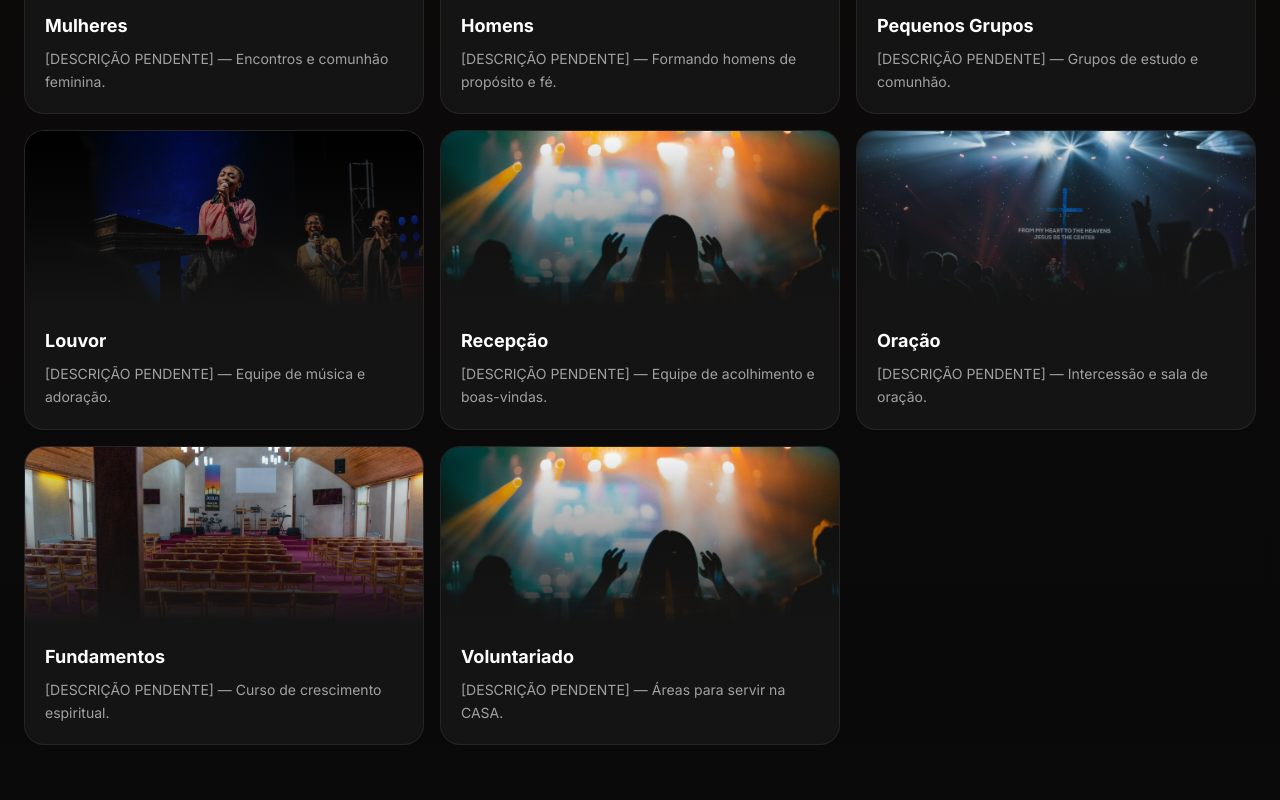
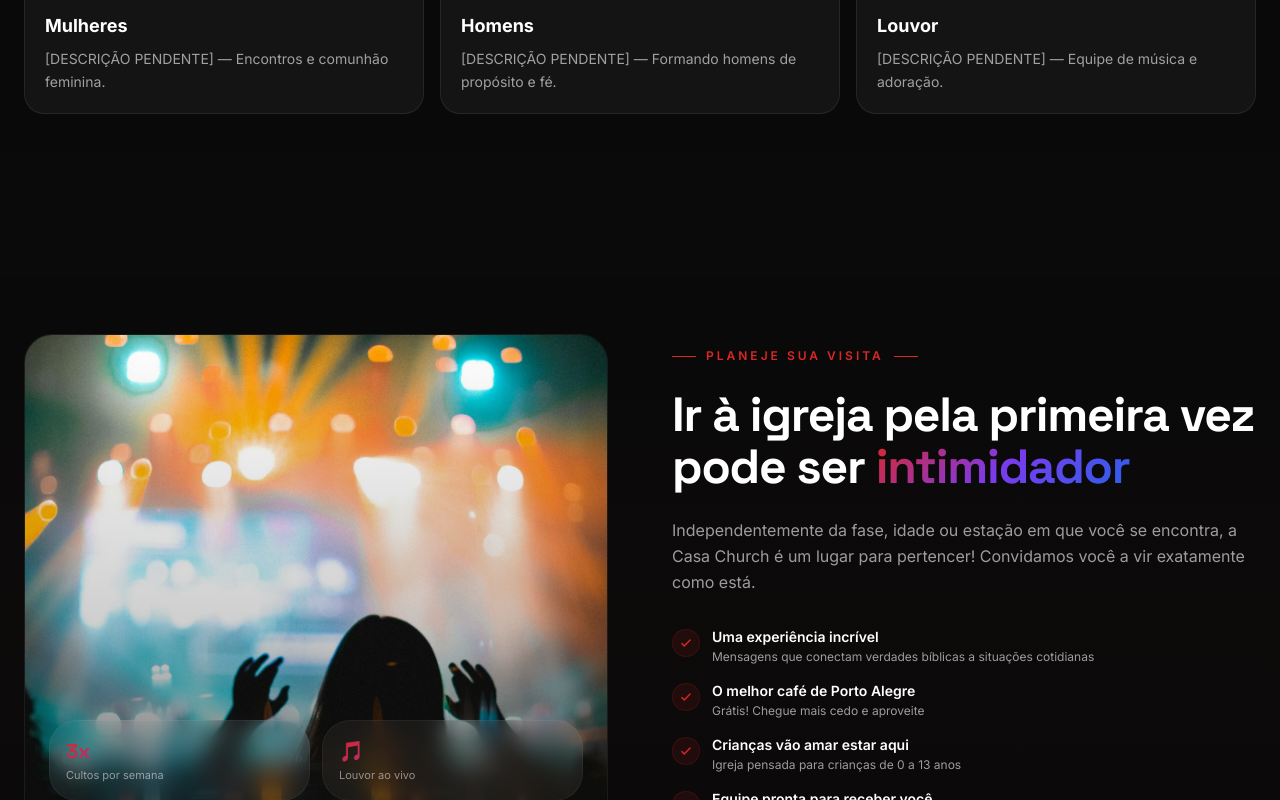
Before and after one commit to MarcioDias83/creative-portfolio, a Next.js app: page / in a window 1280 px wide. Shown: the part 4260-5060 px from the top of the page. Built offline with nearby package versions, Linux system fonts and the light colour scheme.

Commit message:
feat: reduce ministries to 6

```diff
--- a/src/components/Footer.tsx
+++ b/src/components/Footer.tsx
@@ -67,7 +67,7 @@ export default function Footer() {
           <div>
             <h4 className="font-semibold mb-4 text-xs uppercase tracking-[0.15em] text-white/60">Ministérios</h4>
             <ul className="space-y-2.5 text-sm text-[var(--text-secondary)]">
-              {['CASA Kids', 'Jovens', 'Casais', 'Mulheres', 'Homens', 'Pequenos Grupos', 'Louvor', 'Recepção', 'Oração', 'Fundamentos', 'Voluntariado'].map((item) => (
+              {['CASA Kids', 'Jovens', 'Casais', 'Mulheres', 'Homens', 'Louvor'].map((item) => (
                 <li key={item}>
                   <a href="#ministerios" className="hover:text-white hover:translate-x-0.5 transition-all duration-300 inline-block text-xs">
                     {item}
--- a/src/components/Ministries.tsx
+++ b/src/components/Ministries.tsx
@@ -37,45 +37,10 @@ const ministries = [
     border: 'border-[var(--accent)]/15',
   },
   {
-    title: 'Pequenos Grupos',
-    desc: '[DESCRIÇÃO PENDENTE] — Grupos de estudo e comunhão.',
-    img: '/images/worship-crowd.jpg',
-    gradient: 'from-[var(--blue)]/15 to-[var(--accent)]/10',
-    border: 'border-[var(--blue)]/15',
-  },
-  {
     title: 'Louvor',
     desc: '[DESCRIÇÃO PENDENTE] — Equipe de música e adoração.',
     img: '/images/worship-stage.jpg',
     gradient: 'from-[var(--accent)]/15 to-[var(--purple)]/10',
-    border: 'border-[var(--accent)]/15',
-  },
-  {
-    title: 'Recepção',
-    desc: '[DESCRIÇÃO PENDENTE] — Equipe de acolhimento e boas-vindas.',
-    img: '/images/church-seats.jpg',
-    gradient: 'from-[var(--blue)]/10 to-[var(--accent)]/10',
-    border: 'border-[var(--blue)]/15',
-  },
-  {
-    title: 'Oração',
-    desc: '[DESCRIÇÃO PENDENTE] — Intercessão e sala de oração.',
-    img: '/images/worship-hands.jpg',
-    gradient: 'from-[var(--purple)]/15 to-[var(--accent)]/10',
-    border: 'border-[var(--purple)]/15',
-  },
-  {
-    title: 'Fundamentos',
-    desc: '[DESCRIÇÃO PENDENTE] — Curso de crescimento espiritual.',
-    img: '/images/church-interior.jpg',
-    gradient: 'from-[var(--accent)]/15 to-[var(--purple)]/10',
-    border: 'border-[var(--accent)]/15',
-  },
-  {
-    title: 'Voluntariado',
-    desc: '[DESCRIÇÃO PENDENTE] — Áreas para servir na CASA.',
-    img: '/images/worship-crowd.jpg',
-    gradient: 'from-[var(--blue)]/10 to-[var(--accent)]/10',
     border: 'border-[var(--accent)]/15',
   },
 ]
```
